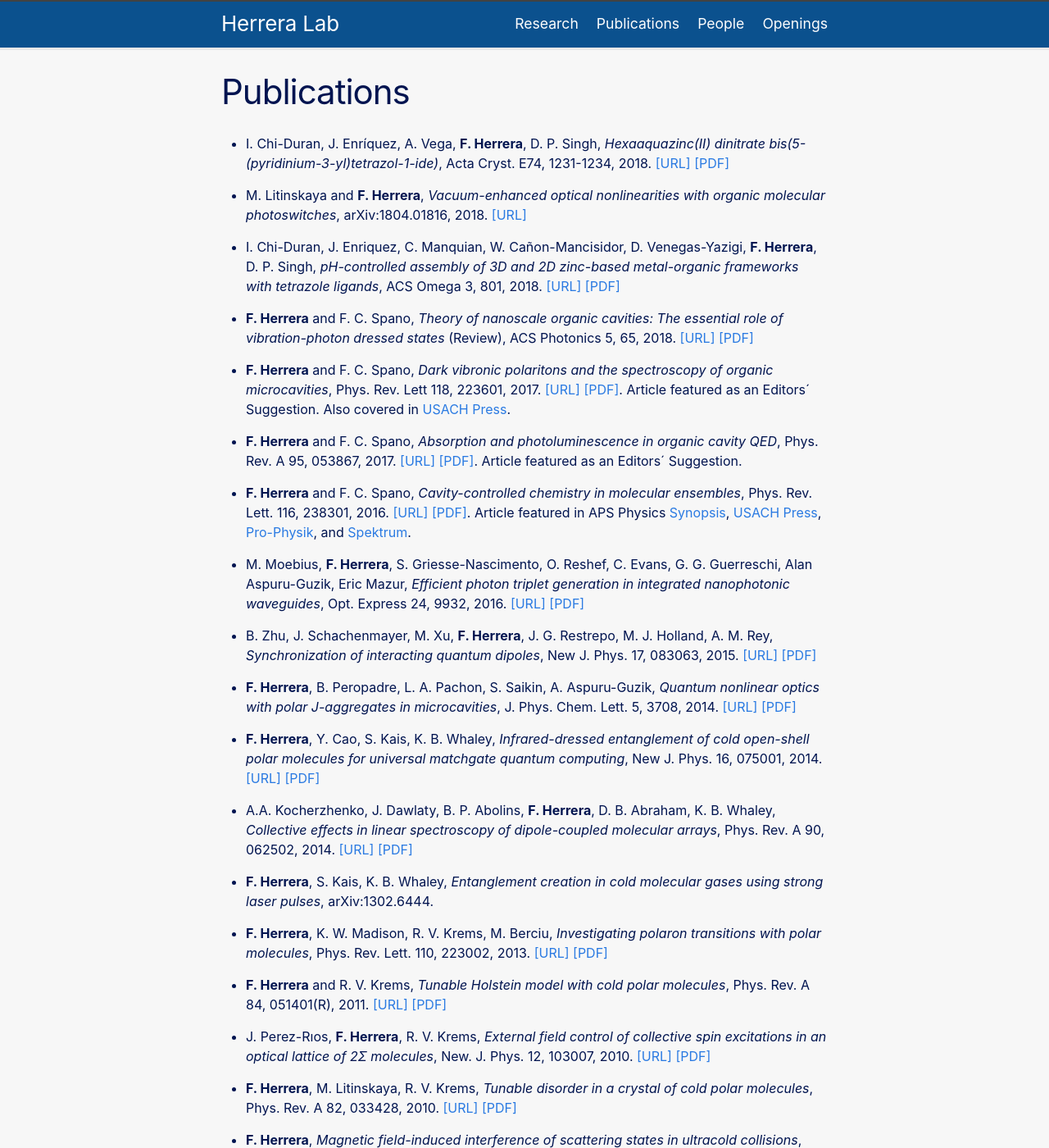
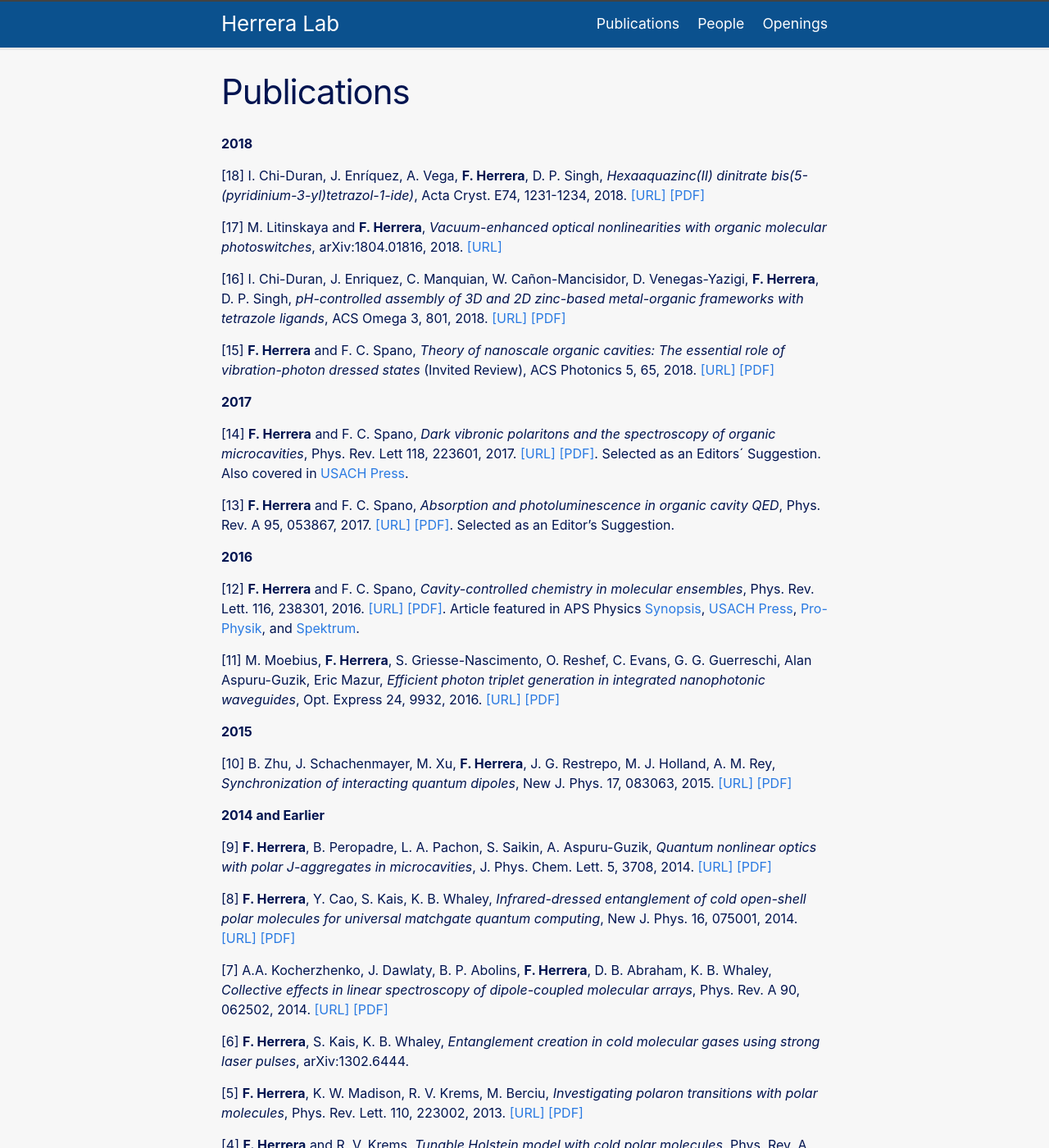
Before and after one commit to fherreralab/fherreralab.github.io, a Jekyll site: the page built from publications.md, in a window 1280 px wide and 1400 px high. Shown: the whole window at 82% size. Built offline with Jekyll 4.4.1, drawn with Linux system fonts in a browser that asks for light colours; some of the changed text lies outside the part shown.

Commit message:
updated homepage and Publications - removed Research tab

```diff
--- a/_config.yml
+++ b/_config.yml
@@ -37,7 +37,6 @@
 # If you want to link only specific pages in your header, uncomment
 # this and add the path to the pages in order as they should show up
 header_pages:
- - research-areas.md
  - publications.md
  - people.md
  - openings.md
--- a/publications.md
+++ b/publications.md
@@ -4,39 +4,49 @@
 permalink: /publications/
 ---
 
-* I. Chi-Duran, J. Enríquez, A. Vega, **F. Herrera**, D. P. Singh, *Hexa­aqua­zinc(II) dinitrate bis­(5-(pyridinium-3-yl)tetra­zol-1-ide)*, Acta Cryst. E74, 1231-1234, 2018. [[URL]](http://scripts.iucr.org/cgi-bin/paper?S205698901801112X)  [[PDF]]({{ "/assets/papers/2018 molecular crystal.pdf" | absolute_url}})
+**2018**
 
-* M. Litinskaya and **F. Herrera**, *Vacuum-enhanced optical nonlinearities with organic molecular photoswitches*, arXiv:1804.01816, 2018. [[URL]](https://arxiv.org/abs/1804.01816)
+[18] I. Chi-Duran, J. Enríquez, A. Vega, **F. Herrera**, D. P. Singh, *Hexa­aqua­zinc(II) dinitrate bis­(5-(pyridinium-3-yl)tetra­zol-1-ide)*, Acta Cryst. E74, 1231-1234, 2018. [[URL]](http://scripts.iucr.org/cgi-bin/paper?S205698901801112X)  [[PDF]]({{ "/assets/papers/2018 molecular crystal.pdf" | absolute_url}})
 
-* I. Chi-Duran, J. Enriquez, C. Manquian, W. Cañon-Mancisidor, D. Venegas-Yazigi, **F. Herrera**, D. P. Singh, *pH-controlled assembly of 3D and 2D zinc-based metal-organic frameworks with tetrazole ligands*, ACS Omega 3, 801, 2018. [[URL]](https://pubs.acs.org/doi/abs/10.1021/acsomega.7b01792) [[PDF]]({{ "/assets/papers/2018 pH-Controlled Assembly of 3D and 2D Zinc-Based Metal-Organic Frameworks with Tetrazole Ligands.pdf" | absolute_url}})
+[17] M. Litinskaya and **F. Herrera**, *Vacuum-enhanced optical nonlinearities with organic molecular photoswitches*, arXiv:1804.01816, 2018. [[URL]](https://arxiv.org/abs/1804.01816)
+
+[16] I. Chi-Duran, J. Enriquez, C. Manquian, W. Cañon-Mancisidor, D. Venegas-Yazigi, **F. Herrera**, D. P. Singh, *pH-controlled assembly of 3D and 2D zinc-based metal-organic frameworks with tetrazole ligands*, ACS Omega 3, 801, 2018. [[URL]](https://pubs.acs.org/doi/abs/10.1021/acsomega.7b01792) [[PDF]]({{ "/assets/papers/2018 pH-Controlled Assembly of 3D and 2D Zinc-Based Metal-Organic Frameworks with Tetrazole Ligands.pdf" | absolute_url}})
 
 
-* **F. Herrera** and F. C. Spano, *Theory of nanoscale organic cavities: The essential role of vibration-photon dressed states* (Review), ACS Photonics 5, 65, 2018. [[URL]](http://pubs.acs.org/doi/10.1021/acsphotonics.7b00728) [[PDF]]({{ "/assets/papers/2017 (ASAP) Theory of Nanoscale Organic Cavities The Essential Role of Vibration-Photon Dressed States.pdf" | absolute_url}})
+[15] **F. Herrera** and F. C. Spano, *Theory of nanoscale organic cavities: The essential role of vibration-photon dressed states* (Invited Review), ACS Photonics 5, 65, 2018. [[URL]](http://pubs.acs.org/doi/10.1021/acsphotonics.7b00728) [[PDF]]({{ "/assets/papers/2017 (ASAP) Theory of Nanoscale Organic Cavities The Essential Role of Vibration-Photon Dressed States.pdf" | absolute_url}})
 
-* **F. Herrera** and F. C. Spano, *Dark vibronic polaritons and the spectroscopy of organic microcavities*, Phys. Rev. Lett 118, 223601, 2017. [[URL]](https://journals.aps.org/prl/abstract/10.1103/PhysRevLett.118.223601) [[PDF]]({{ "/assets/papers/2017 Dark Vibronic Polaritons and the Spectroscopy of Organic Microcavities.pdf" | absolute_url}}). Article featured as an Editors´ Suggestion. Also covered in [USACH Press](http://www.udesantiagoaldia.usach.cl/content/investigador-de-la-universidad-realiza-aporte-mundial-en-torno-fisica-cuantica).
+**2017**
 
-* **F. Herrera** and  F. C. Spano, *Absorption and photoluminescence in organic cavity QED*, Phys. Rev. A 95, 053867, 2017. [[URL]](https://journals.aps.org/pra/abstract/10.1103/PhysRevA.95.053867) [[PDF]]({{ "/assets/papers/2017 Absorption and photoluminescence in organic cavity QED.pdf" | absolute_url}}). Article featured as an Editors´ Suggestion.
+[14] **F. Herrera** and F. C. Spano, *Dark vibronic polaritons and the spectroscopy of organic microcavities*, Phys. Rev. Lett 118, 223601, 2017. [[URL]](https://journals.aps.org/prl/abstract/10.1103/PhysRevLett.118.223601) [[PDF]]({{ "/assets/papers/2017 Dark Vibronic Polaritons and the Spectroscopy of Organic Microcavities.pdf" | absolute_url}}). Selected as an Editors´ Suggestion. Also covered in [USACH Press](http://www.udesantiagoaldia.usach.cl/content/investigador-de-la-universidad-realiza-aporte-mundial-en-torno-fisica-cuantica).
 
-* **F. Herrera** and F. C. Spano, *Cavity-controlled chemistry in molecular ensembles*, Phys. Rev. Lett. 116, 238301, 2016. [[URL]](https://journals.aps.org/prl/abstract/10.1103/PhysRevLett.116.238301) [[PDF]]({{"/assets/papers/2016 Cavity-controlled chemistry in molecular ensembles.pdf" | absolute_url}}). Article featured in APS Physics [Synopsis](http://physics.aps.org/synopsis-for/10.1103/PhysRevLett.116.238301), [USACH Press](http://www.udesantiagoaldia.usach.cl/content/academico-realiza-hallazgo-sobre-control-de-reacciones-quimicas-usando-optica-cuantica), [Pro-Physik](http://www.pro-physik.de/details/news/9451181/Wie_Vakuum_auf_chemische_Reaktionen_wirkt.html), and [Spektrum](http://www.spektrum.de/news/chemische-effizienz-aus-dem-nichts/1414179).
+[13] **F. Herrera** and  F. C. Spano, *Absorption and photoluminescence in organic cavity QED*, Phys. Rev. A 95, 053867, 2017. [[URL]](https://journals.aps.org/pra/abstract/10.1103/PhysRevA.95.053867) [[PDF]]({{ "/assets/papers/2017 Absorption and photoluminescence in organic cavity QED.pdf" | absolute_url}}). Selected as an Editor's Suggestion.
 
-* M. Moebius, **F. Herrera**, S. Griesse-Nascimento, O. Reshef, C. Evans, G. G. Guerreschi, Alan Aspuru-Guzik, Eric Mazur,  *Efficient photon triplet generation in integrated nanophotonic waveguides*, Opt. Express 24, 9932, 2016. [[URL]](https://www.osapublishing.org/oe/abstract.cfm?uri=oe-24-9-9932) [[PDF]]({{"/assets/papers/2016 Efficient photon triplet generation in integrated nanophotonic waveguides.pdf" | absolute_url}})
+**2016**
 
-* B. Zhu, J. Schachenmayer, M. Xu, **F. Herrera**, J. G. Restrepo, M. J. Holland, A. M. Rey, *Synchronization of interacting quantum dipoles*, New J. Phys. 17, 083063, 2015. [[URL]](http://iopscience.iop.org/article/10.1088/1367-2630/17/8/083063/meta) [[PDF]]({{"/assets/papers/2015 Synchronization of interacting quantum dipoles.pdf" | absolute_url}})
+[12] **F. Herrera** and F. C. Spano, *Cavity-controlled chemistry in molecular ensembles*, Phys. Rev. Lett. 116, 238301, 2016. [[URL]](https://journals.aps.org/prl/abstract/10.1103/PhysRevLett.116.238301) [[PDF]]({{"/assets/papers/2016 Cavity-controlled chemistry in molecular ensembles.pdf" | absolute_url}}). Article featured in APS Physics [Synopsis](http://physics.aps.org/synopsis-for/10.1103/PhysRevLett.116.238301), [USACH Press](http://www.udesantiagoaldia.usach.cl/content/academico-realiza-hallazgo-sobre-control-de-reacciones-quimicas-usando-optica-cuantica), [Pro-Physik](http://www.pro-physik.de/details/news/9451181/Wie_Vakuum_auf_chemische_Reaktionen_wirkt.html), and [Spektrum](http://www.spektrum.de/news/chemische-effizienz-aus-dem-nichts/1414179).
 
-* **F. Herrera**, B. Peropadre, L. A. Pachon, S. Saikin, A. Aspuru-Guzik, *Quantum nonlinear optics with polar J-aggregates in microcavities*, J. Phys. Chem. Lett. 5, 3708, 2014. [[URL]](http://pubs.acs.org/doi/abs/10.1021/jz501905h) [[PDF]]({{"/assets/papers/2014 Quantum Nonlinear Optics with Polar J‑Aggregates in Microcavities.pdf" | absolute_url}})
+[11] M. Moebius, **F. Herrera**, S. Griesse-Nascimento, O. Reshef, C. Evans, G. G. Guerreschi, Alan Aspuru-Guzik, Eric Mazur,  *Efficient photon triplet generation in integrated nanophotonic waveguides*, Opt. Express 24, 9932, 2016. [[URL]](https://www.osapublishing.org/oe/abstract.cfm?uri=oe-24-9-9932) [[PDF]]({{"/assets/papers/2016 Efficient photon triplet generation in integrated nanophotonic waveguides.pdf" | absolute_url}})
 
-* **F. Herrera**, Y. Cao, S. Kais, K. B. Whaley, *Infrared-dressed entanglement of cold open-shell polar molecules for universal matchgate quantum computing*, New J. Phys. 16, 075001, 2014. [[URL]](http://iopscience.iop.org/1367-2630/16/7/075001/) [[PDF]]({{"/assets/papers/2014 Infrared-matchgate.pdf" | absolute_url}})
+**2015**
 
-* A.A. Kocherzhenko, J. Dawlaty, B. P. Abolins, **F. Herrera**, D. B. Abraham, K. B. Whaley, *Collective effects in linear spectroscopy of dipole-coupled molecular arrays*, Phys. Rev. A 90, 062502, 2014. [[URL]](http://journals.aps.org/pra/abstract/10.1103/PhysRevA.90.062502) [[PDF]]({{"/assets/papers/2014 KMM_Submitted.pdf" | absolute_url}})
+[10] B. Zhu, J. Schachenmayer, M. Xu, **F. Herrera**, J. G. Restrepo, M. J. Holland, A. M. Rey, *Synchronization of interacting quantum dipoles*, New J. Phys. 17, 083063, 2015. [[URL]](http://iopscience.iop.org/article/10.1088/1367-2630/17/8/083063/meta) [[PDF]]({{"/assets/papers/2015 Synchronization of interacting quantum dipoles.pdf" | absolute_url}})
 
-* **F. Herrera**, S. Kais, K. B. Whaley, *Entanglement creation in cold molecular gases using strong laser pulses*, arXiv:1302.6444.
+**2014 and Earlier**
 
-* **F. Herrera**, K. W. Madison, R. V. Krems, M. Berciu, *Investigating polaron transitions with polar molecules*, Phys. Rev. Lett. 110, 223002, 2013. [[URL]](http://journals.aps.org/prl/abstract/10.1103/PhysRevLett.110.223002) [[PDF]]({{"/assets/papers/2013 Investigating Polaron Transitions with Polar Molecules.pdf" | absolute_url}})
+[9] **F. Herrera**, B. Peropadre, L. A. Pachon, S. Saikin, A. Aspuru-Guzik, *Quantum nonlinear optics with polar J-aggregates in microcavities*, J. Phys. Chem. Lett. 5, 3708, 2014. [[URL]](http://pubs.acs.org/doi/abs/10.1021/jz501905h) [[PDF]]({{"/assets/papers/2014 Quantum Nonlinear Optics with Polar J‑Aggregates in Microcavities.pdf" | absolute_url}})
 
-* **F. Herrera** and R. V. Krems, *Tunable Holstein model with cold polar molecules*, Phys. Rev. A 84, 051401(R), 2011. [[URL]](http://journals.aps.org/pra/abstract/10.1103/PhysRevA.84.051401) [[PDF]]({{"/assets/papers/2011 Tunable Holstein model with cold polar molecules.pdf" | absolute_url}})
+[8] **F. Herrera**, Y. Cao, S. Kais, K. B. Whaley, *Infrared-dressed entanglement of cold open-shell polar molecules for universal matchgate quantum computing*, New J. Phys. 16, 075001, 2014. [[URL]](http://iopscience.iop.org/1367-2630/16/7/075001/) [[PDF]]({{"/assets/papers/2014 Infrared-matchgate.pdf" | absolute_url}})
 
-* J. Perez-Rıos, **F. Herrera**, R. V. Krems, *External field control of collective spin excitations in an optical lattice of 2Σ molecules*, New. J. Phys. 12, 103007, 2010. [[URL]](http://iopscience.iop.org/1367-2630/12/10/103007/) [[PDF]]({{"/assets/papers/2010 External field control of collective spin excitations in an optical lattice of 2-sigma molecules.pdf" | absolute_url}})
+[7] A.A. Kocherzhenko, J. Dawlaty, B. P. Abolins, **F. Herrera**, D. B. Abraham, K. B. Whaley, *Collective effects in linear spectroscopy of dipole-coupled molecular arrays*, Phys. Rev. A 90, 062502, 2014. [[URL]](http://journals.aps.org/pra/abstract/10.1103/PhysRevA.90.062502) [[PDF]]({{"/assets/papers/2014 KMM_Submitted.pdf" | absolute_url}})
 
-* **F. Herrera**, M. Litinskaya, R. V. Krems, *Tunable disorder in a crystal of cold polar molecules*, Phys. Rev. A 82, 033428, 2010. [[URL]](http://journals.aps.org/pra/abstract/10.1103/PhysRevA.82.033428) [[PDF]]({{"/assets/papers/2010 Tunable disorder in a crystal of cold polar molecules.pdf" | absolute_url}})
+[6] **F. Herrera**, S. Kais, K. B. Whaley, *Entanglement creation in cold molecular gases using strong laser pulses*, arXiv:1302.6444.
 
-* **F. Herrera**, *Magnetic field-induced interference of scattering states in ultracold collisions*, Phys. Rev. A 78, 054702, 2008. [[URL]](http://journals.aps.org/pra/abstract/10.1103/PhysRevA.78.054702) [[PDF]]({{"/assets/papers/2008 Magnetic-field-induced interference of scattering states in ultracold collisions.pdf" | absolute_url}})
+[5] **F. Herrera**, K. W. Madison, R. V. Krems, M. Berciu, *Investigating polaron transitions with polar molecules*, Phys. Rev. Lett. 110, 223002, 2013. [[URL]](http://journals.aps.org/prl/abstract/10.1103/PhysRevLett.110.223002) [[PDF]]({{"/assets/papers/2013 Investigating Polaron Transitions with Polar Molecules.pdf" | absolute_url}})
+
+[4] **F. Herrera** and R. V. Krems, *Tunable Holstein model with cold polar molecules*, Phys. Rev. A 84, 051401(R), 2011. [[URL]](http://journals.aps.org/pra/abstract/10.1103/PhysRevA.84.051401) [[PDF]]({{"/assets/papers/2011 Tunable Holstein model with cold polar molecules.pdf" | absolute_url}})
+
+[3] J. Perez-Rıos, **F. Herrera**, R. V. Krems, *External field control of collective spin excitations in an optical lattice of 2Σ molecules*, New. J. Phys. 12, 103007, 2010. [[URL]](http://iopscience.iop.org/1367-2630/12/10/103007/) [[PDF]]({{"/assets/papers/2010 External field control of collective spin excitations in an optical lattice of 2-sigma molecules.pdf" | absolute_url}})
+
+[2] **F. Herrera**, M. Litinskaya, R. V. Krems, *Tunable disorder in a crystal of cold polar molecules*, Phys. Rev. A 82, 033428, 2010. [[URL]](http://journals.aps.org/pra/abstract/10.1103/PhysRevA.82.033428) [[PDF]]({{"/assets/papers/2010 Tunable disorder in a crystal of cold polar molecules.pdf" | absolute_url}})
+
+[1] **F. Herrera**, *Magnetic field-induced interference of scattering states in ultracold collisions*, Phys. Rev. A 78, 054702, 2008. [[URL]](http://journals.aps.org/pra/abstract/10.1103/PhysRevA.78.054702) [[PDF]]({{"/assets/papers/2008 Magnetic-field-induced interference of scattering states in ultracold collisions.pdf" | absolute_url}})
```
Also changed, not shown: _posts/2018-10-6-Ignacio-Chi-receives-Fullbright-Scholarship-for-PhD-in-the-US.md (added, +7 -0 lines), index.md (+13 -9 lines), people.md (+7 -1 lines), 14 other files.
